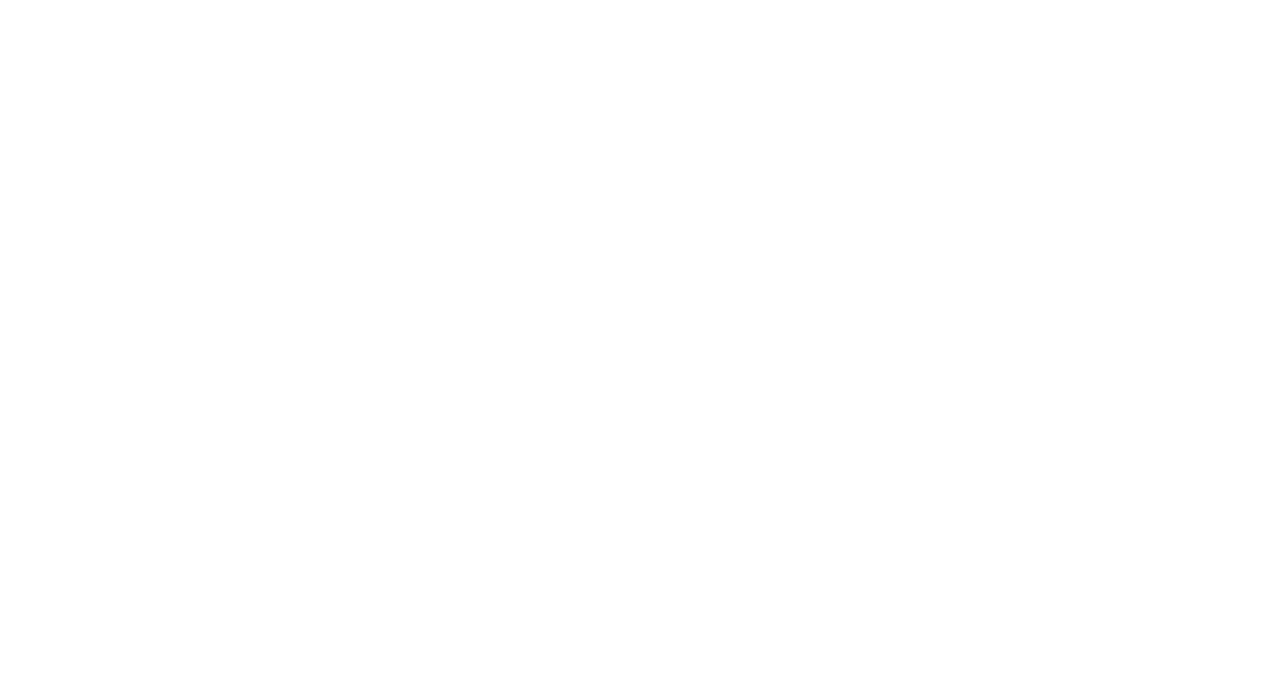
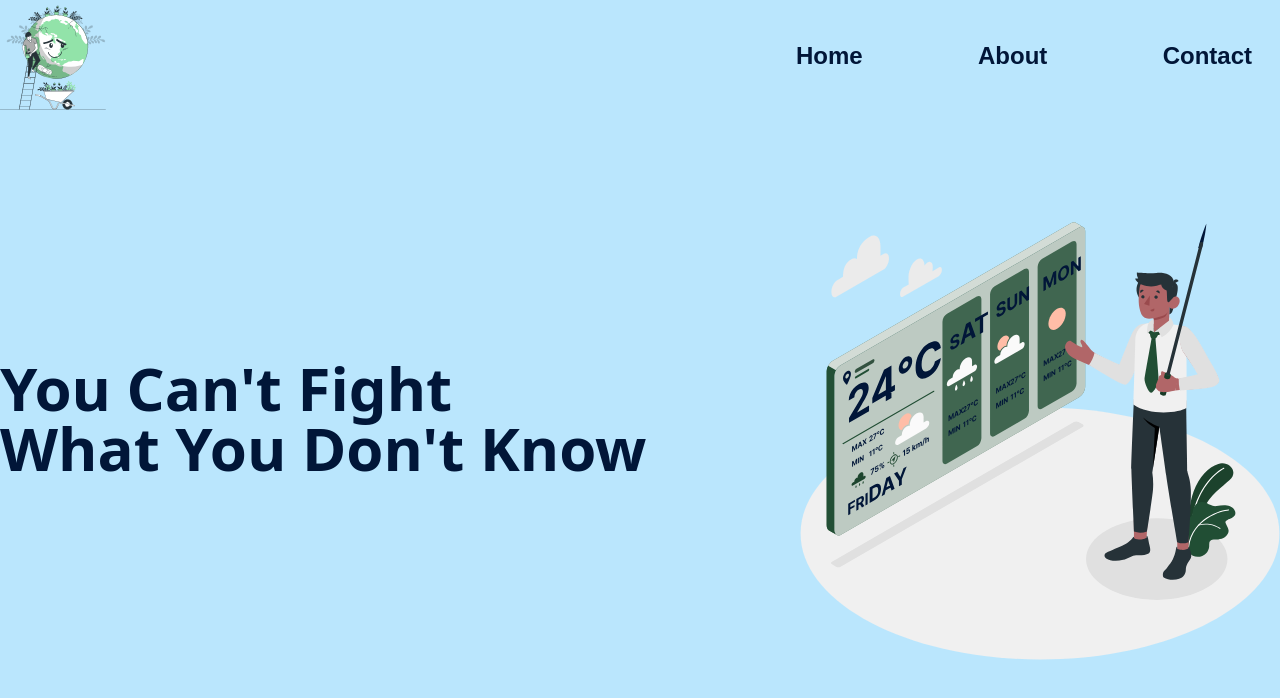
Before and after one commit to Mmah-Zombo/Save-Your-Home, a plain HTML site: page views/index.html in a window 1280 px wide. Drawn offline with Linux system fonts and the light colour scheme.

Commit message:
added the necessary files for the frontend work

```diff
--- a/assets/css/input.css
+++ b/assets/css/input.css
@@ -1,3 +1,10 @@
 @tailwind components;
 @tailwind utilities;
 @tailwind base;
+
+@font-face {
+    font-family: 'Righteous';
+    src: url('../fonts/Righteous/Righteous-Regular.ttf');
+    font-family: 'Quicksand';
+    src: url('../fonts/Quicksand/Quicksand-VariableFont_wght.ttf');
+}
--- a/tailwind.config.js
+++ b/tailwind.config.js
@@ -2,7 +2,17 @@
 module.exports = {
   content: ["./views/*.{html,js}", "./scripts/*.js"],
   theme: {
-    extend: {},
+    fontFamily: {
+      'righteous': ['Righteous-Regular', 'sans-serif'],
+      'sand': ['Quicksand', 'sans-serif'],
+    },
+    extend: {
+      colors: {
+        'green': '#214e34',
+        'charcoal': '#364156',
+        'oxford_blue': '#011638'
+      },
+    },
   },
   plugins: [],
 }
--- a/views/index.html
+++ b/views/index.html
@@ -3,9 +3,29 @@
 <head>
     <meta charset="UTF-8">
     <meta name="viewport" content="width=device-width, initial-scale=1.0">
-    <title>Document</title>
+    <title>Save Your Home | Home Page</title>
+    <link rel="stylesheet" href="../assets/css/output.css">
+    <link rel="icon" href="../assets/img/logo.svg">
+    <link rel="stylesheet" href="">
 </head>
-<body>
+<body class="container w-screen bg-sky-200 mx-auto">
+    <section class="w-full h-[45rem]">
+        <header class="w-full md:h-28 flex items-center justify-between">
+            <img src="../assets/img/logo.svg" alt="logo" width="110" height="60">
 
+            <ul class="nav w-2/5 h-full hidden md:flex items-center justify-between text-oxford_blue text-2xl font-bold font-righteous">
+                <li><a href="./index.html" class="px-7 py-2 w-1/4 h-full hover:bg-oxford_blue hover:text-blue-100 rounded-full">Home</a></li>
+                <li><a href="./about.html" class="px-7 py-2 w-1/4 h-full hover:bg-oxford_blue hover:text-blue-100 rounded-full">About</a></li>
+                <li><a href="./contact.html" class="px-7 py-2 w-1/4 h-full hover:bg-oxford_blue hover:text-blue-100 rounded-full">Contact</a></li>
+            </ul>
+        </header>
+
+        <div class="mt-16 flex items-center justify-between w-full h-fit">
+            <div class="p-0 m-0">
+                <h1 class="text-oxford_blue text-6xl font-bold">You Can't Fight <br> What You Don't Know</h1>
+            </div>
+            <img src="../assets/img/weather-man.svg" alt="man">
+        </div>
+    </section>
 </body>
 </html>
```
Also changed, not shown: views/about.html (added, +13 -0 lines), views/contact.html (added, +12 -0 lines), assets/css/output.css, assets/fonts/Quicksand/OFL.txt (added), assets/fonts/Quicksand/Quicksand-VariableFont_wght.ttf (added), assets/fonts/Quicksand/README.txt (added), assets/fonts/Quicksand/static/Quicksand-Bold.ttf (added), assets/fonts/Quicksand/static/Quicksand-Light.ttf (added), assets/fonts/Quicksand/static/Quicksand-Medium.ttf (added), assets/fonts/Quicksand/static/Quicksand-Regular.ttf (added), assets/fonts/Quicksand/static/Quicksand-SemiBold.ttf (added), assets/fonts/Righteous/OFL.txt (added), assets/fonts/Righteous/Righteous-Regular.ttf (added), assets/img/bg_design.jpg (added), 2 more files.
